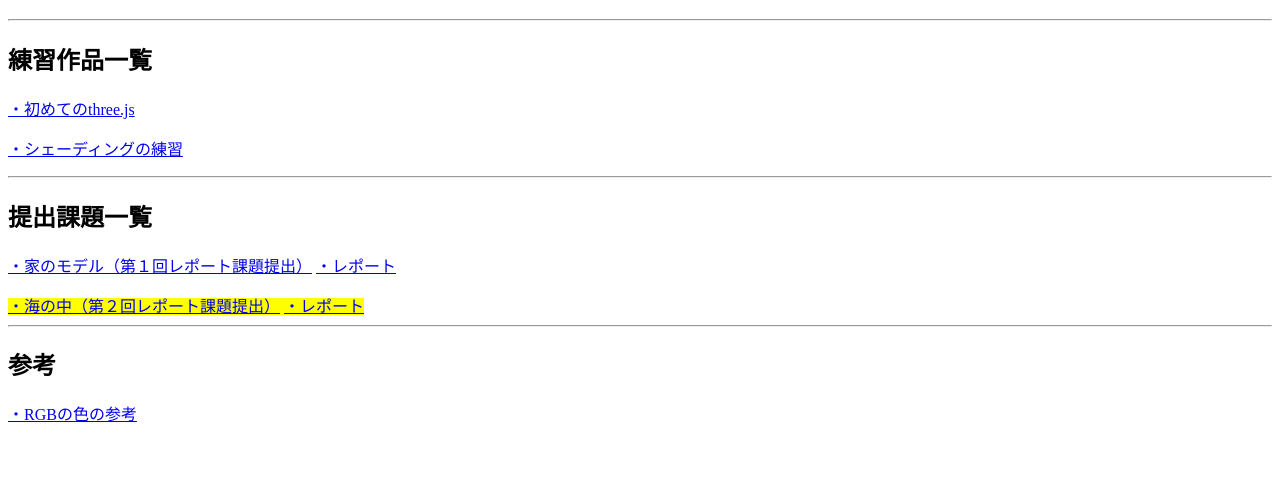
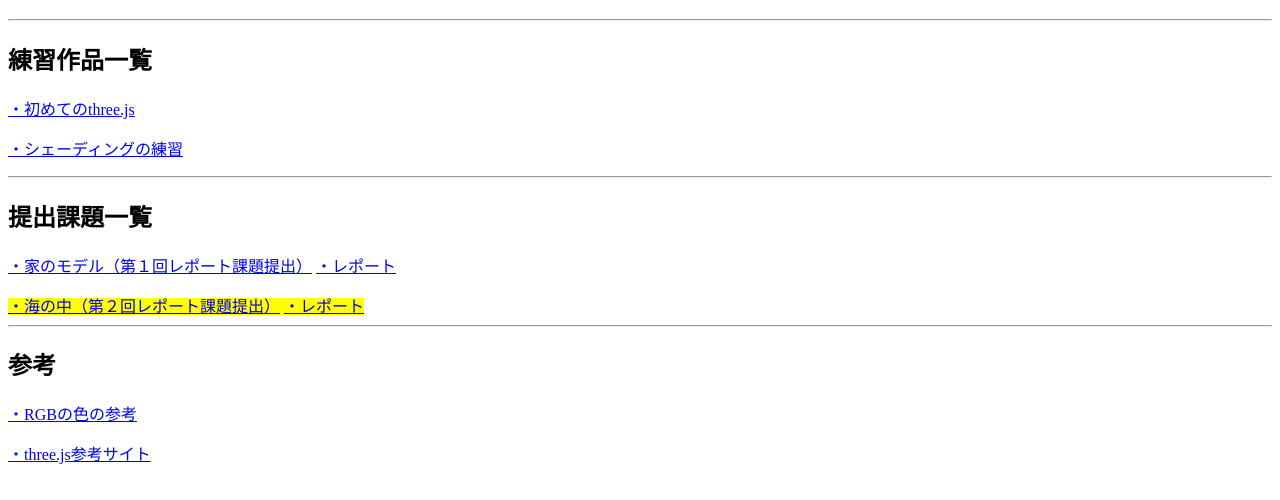
Before and after one commit to LAZE-cit/Computer-Graphics, a plain HTML site: page index.html in a window 1280 px wide. Shown: the part 70-570 px from the top of the page. Drawn offline with Linux system fonts and the light colour scheme.

Commit message:
Add a new file.

```diff
--- a/index.html
+++ b/index.html
@@ -17,5 +17,6 @@
     <hr>
     <h2>参考</h2>
     <P><a href="https://note.cman.jp/color/base_color.cgi">・RGBの色の参考</a></p>
+    <p><a href="https://ics.media/tutorial-three/">・three.js参考サイト</a></p>
 </body>
 </html>
```
